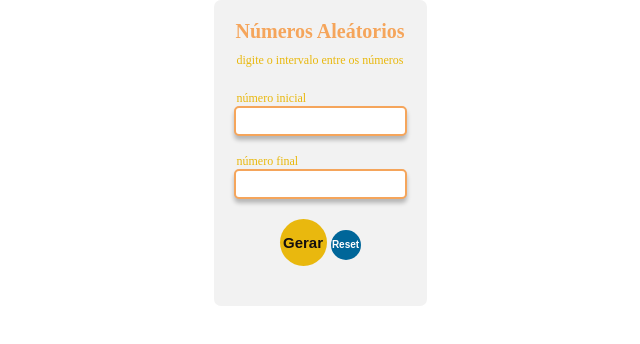
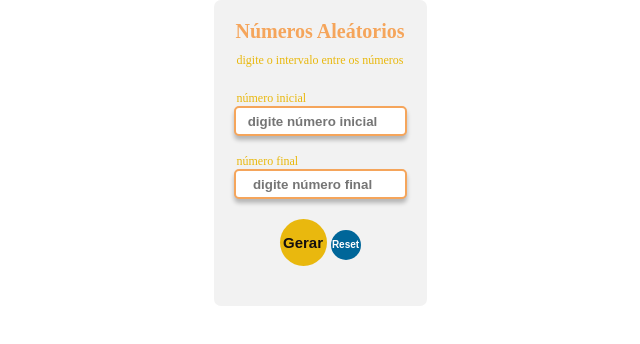
Before and after one commit to pfrancaneto/numerosAleatorios, a plain HTML site: page index.html in a window 1280 px wide. Shown: the whole page, without its empty margins (320-960 px from the left). Drawn offline with Linux system fonts and the light colour scheme.

Commit message:
Alteração input number

```diff
--- a/index.html
+++ b/index.html
@@ -17,11 +17,11 @@
       <form action="">
         <div class="numeroUm">
           <label for="">número inicial</label>
-          <input id="num1" type="text">
+          <input id="num1" type="number" placeholder="digite número inicial">
         </div>
         <div class="numeroDois">
           <label for="">número final</label>
-          <input id="num2" type="text">
+          <input id="num2" type="number" placeholder="digite número final">
         </div>
       </form>
     </section>
```
